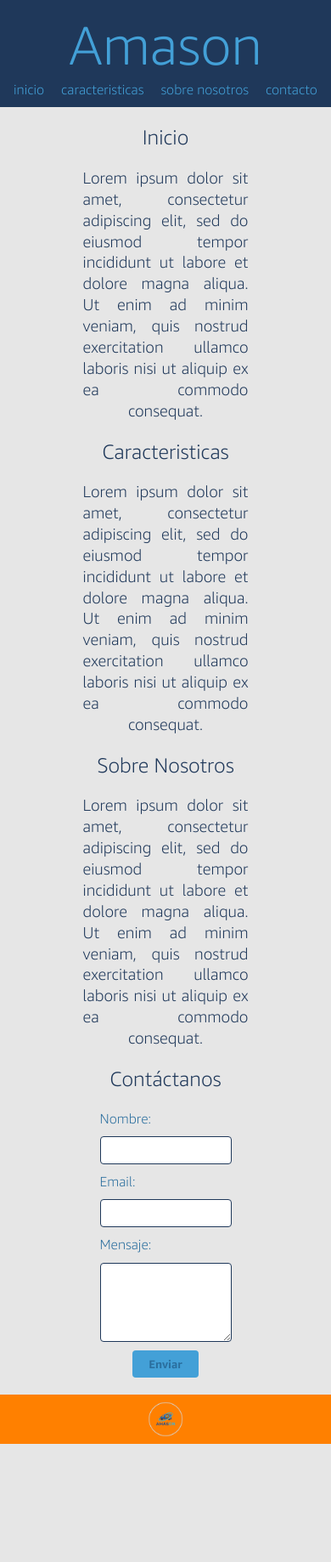
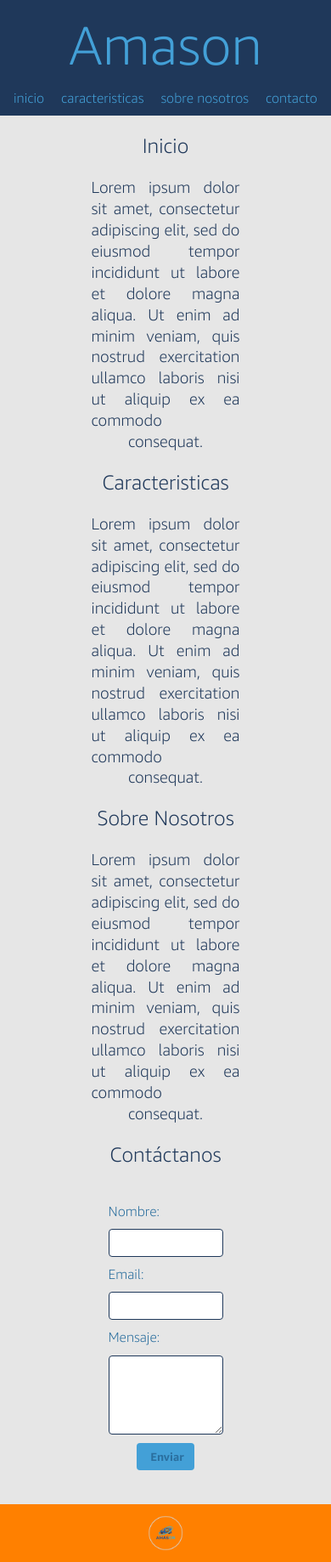
Before and after one commit to jgargal98/Amason-web-static, a PHP site: page / in a window 390 px wide. Shown: the whole page at 85% size. Before the commit the page ends 1699 px from the top, so only its background shows below. Run offline with PHP 8.4, Linux system fonts and the light colour scheme.

Commit message:
modificar css añadir responsiveness

```diff
--- a/css_images/style.css
+++ b/css_images/style.css
@@ -14,26 +14,23 @@
 
 body{
     background-color: var(--bglight);
-    color: var(--bluedark);
+    color: var(--bluemid);
     text-align: center;
     font-family: "Amazon Ember", sans-serif;
-    font-weight: 300; /* Light */
-    color: var(--bluemid);
+    font-weight: 300;
     line-height: 1.33;
     letter-spacing: 0;
     margin: 0;
 }
 
-/* Headlines */
 h1, h2, h3 {
   font-family: "Amazon Ember", sans-serif;
   font-weight: 300;
   color: var(--bluedark);
   text-transform: none;
-  margin-bottom: 0.5em;
   line-height: 1.33;
   text-rendering: optimizeLegibility;
-  margin-bottom: 0;
+  margin: 0;
 }
 
 h3{
@@ -42,13 +39,11 @@ h3{
   text-align-last: center;
 }
 
-/* Subheads */
 h4, h5 {
   font-family: "Amazon Ember", sans-serif;
-  font-weight: 700; /* Bold */
+  font-weight: 700;
   color: var(--bluemid);
-  margin-top: 0.5em;
-  margin-bottom: 0.5em;
+  margin: 0.5em 0;
   line-height: 1.33;
   letter-spacing: 0;
 }
@@ -56,6 +51,10 @@ h4, h5 {
 header{
   background-color: var(--bluedark);
   padding: 10px 10px;
+  display: flex;
+  flex-direction: column;
+  align-items: center;
+  gap: 10px;
 }
 
 header *{
@@ -64,6 +63,7 @@ header *{
   padding: 0;
   text-decoration: none;
 }
+
 header h1{
   font-size: 4em;
 }
@@ -73,21 +73,26 @@ header div{
   flex-direction: row;
   justify-content: center;
   gap: 20px;
+  flex-wrap: wrap;
 }
 
 section{
   width: 50%;
-  margin: auto;
+  margin: 20px auto;
+  display: flex;
+  flex-direction: column;
+  gap: 20px;
+  max-width: 100%;
+  padding: 0 10px;
 }
 
-/* Body Copy */
 p, li {
   font-family: "Amazon Ember", sans-serif;
-  font-weight: 300; /* Light */
+  font-weight: 300;
   color: var(--bluemid);
   line-height: 1.33;
   letter-spacing: 0;
-  max-width: 30ch; /* ≈ 15 palabras por línea */
+  max-width: 30ch;
   margin-bottom: 1em;
 }
 
@@ -97,6 +102,7 @@ form{
   flex-direction: column;
   gap: 10px;
   max-width: 400px;
+  width: 100%;
   margin: 0 auto;
   padding: 20px;
   border-radius: 8px;
@@ -108,7 +114,6 @@ form textarea {
   border: 1px solid var(--bluedark);
   border-radius: 4px;
 }
-
 
 form input:focus,
 form textarea:focus {
@@ -142,11 +147,12 @@ footer{
     justify-content: center;
     gap: 10px;
     width: 100%;
-    margin: 0 100px 0 0;
-    padding: 5px;
+    padding: 10px 5px;
     background-color: var(--orangeaccent);
+    flex-wrap: wrap;
 }
 
 footer img{
   height:3em;
+  max-width: 100%;
 }
```
